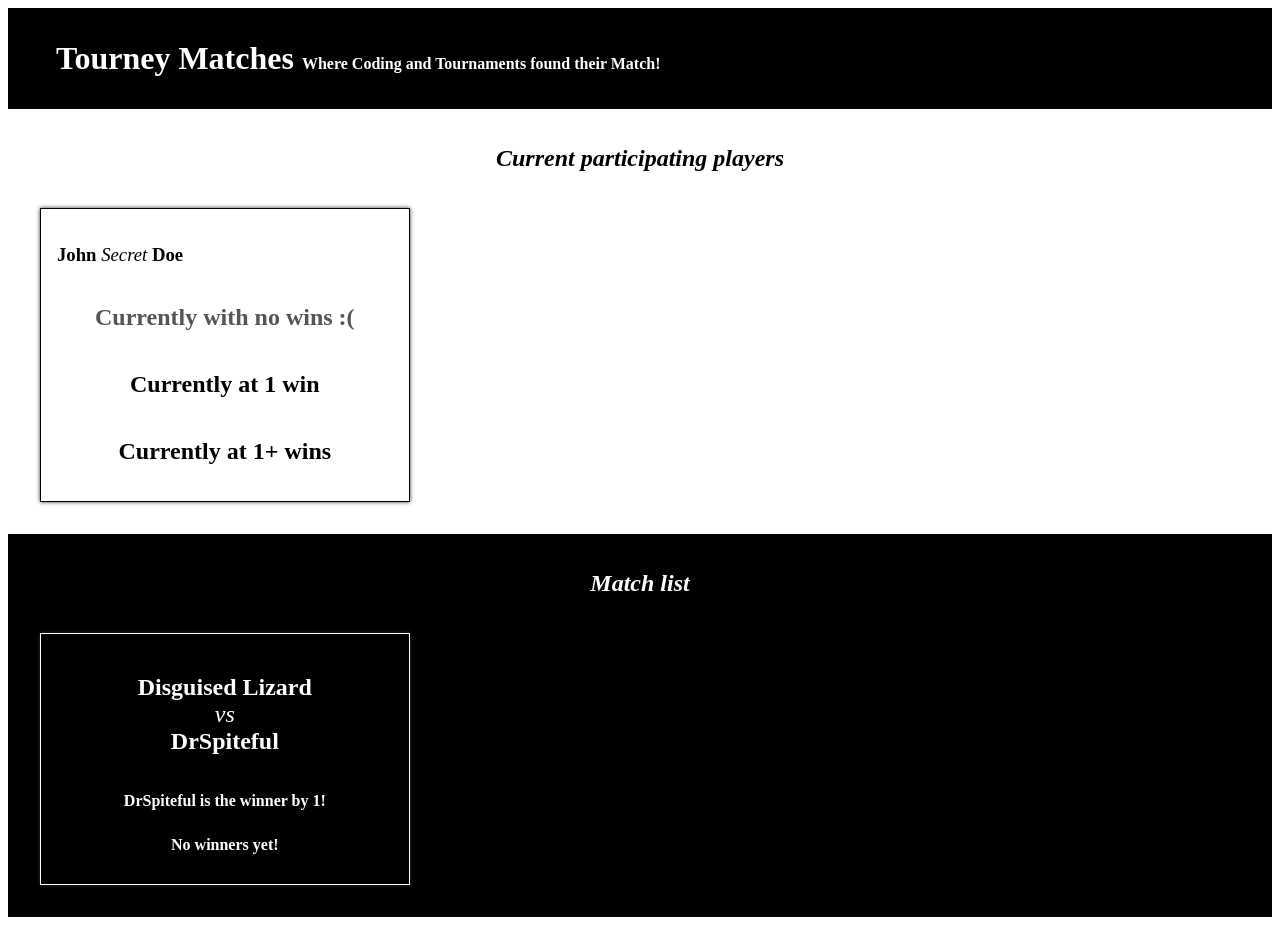
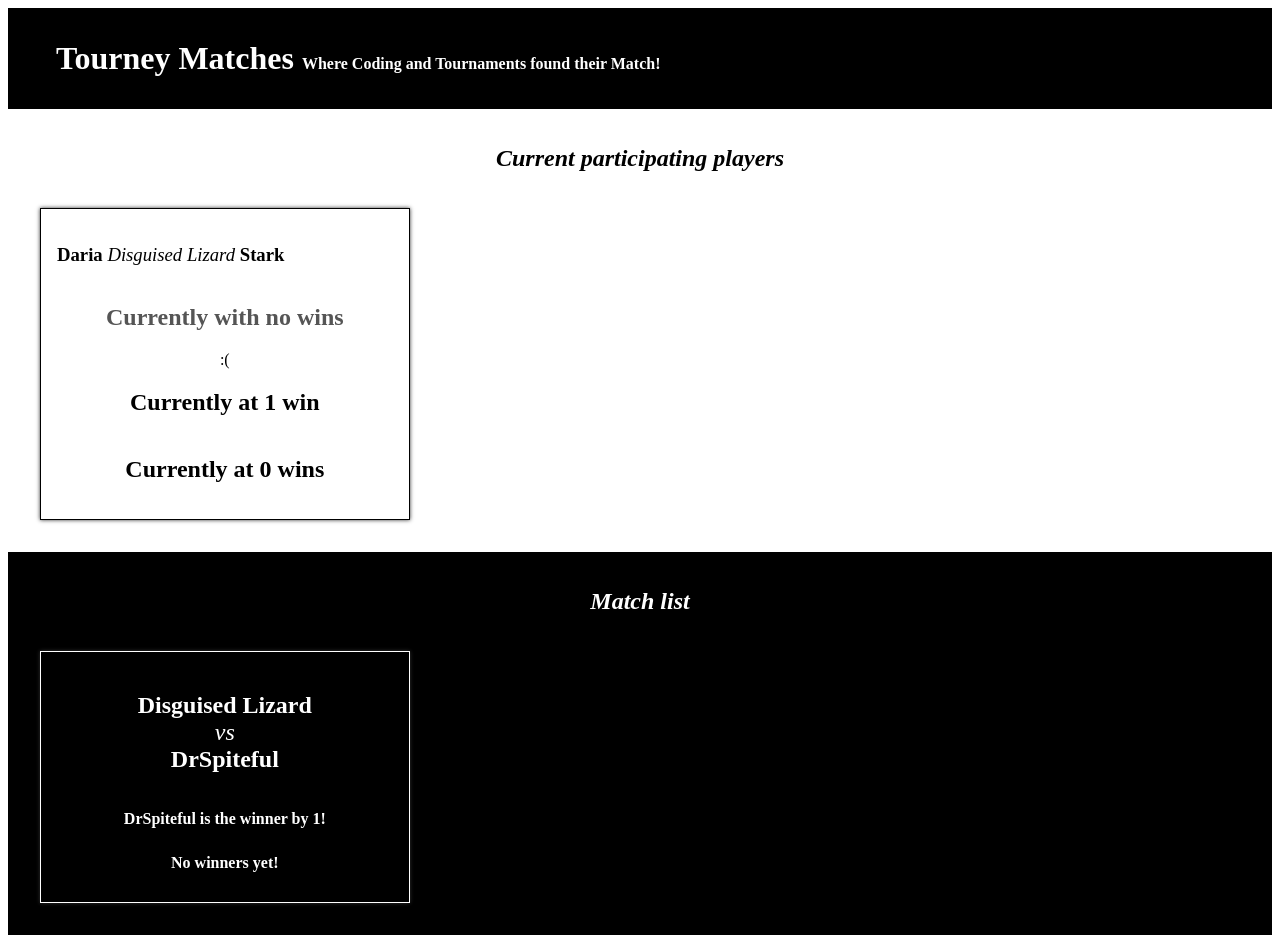
Before and after one commit to CourtneyODonnell/tourney-matches, a React (Create React App) app: page / in a window 1280 px wide. Built offline with nearby package versions, Linux system fonts and the light colour scheme.

Commit message:
recieve the props for a player

```diff
--- a/src/components/Player.js
+++ b/src/components/Player.js
@@ -1,21 +1,17 @@
 import React from "react"; //optional
 
 //add a return statement that will return the Player HTML from the project overview reading
-function Player() {
-  return (
-    <article className="Player">
-      <h1>
-        John <span>Secret</span> Doe
-      </h1>
-      {/* to be shown when there are no wins */}
-      <h2 className="zero">Currently with no wins :( </h2>
-      {/* to be shown when there is 1 win */}
-      <h2>Currently at 1 win</h2>
-      {/* to be shown when there are multiple wins */}
-      <h2>Currently at 1+ wins</h2>
-    </article>
-  );
-}
+function Player(props) {
+
+    return (
+      <article className="Player">
+        <h1>{props.firstName} <span>{props.gamerTag}</span> {props.lastName}</h1>
+        {/* To be shown when there is no wins */}<h2 className="zero">Currently with no wins </h2>:(
+        {/* To be shown when there is 1 win */}<h2>Currently at 1 win</h2>
+        {/* To be shown when there is more than one win */}<h2>Currently at {props.wins} wins</h2>
+      </article>
+    );
+  }
 
 //after function, write statement to export it
 export default Player;
--- a/src/components/PlayerList.js
+++ b/src/components/PlayerList.js
@@ -5,15 +5,18 @@
 import { preparePlayerData, addWinsToPlayers } from '../helpers/playerHelpers';
 import Player from "./Player";
 
-export default function PlayerList(props) {
-	const playerDataArray = preparePlayerData(playerData);
-	const parsedPlayerData = addWinsToPlayers(playerDataArray, matchData);
-	console.log(playerDataArray, parsedPlayerData);
+function PlayerList(props) {
+
+  const playerDataArray = preparePlayerData(playerData);
+  const parsedPlayerData = addWinsToPlayers(playerDataArray, matchData);
+  const onePlayer = parsedPlayerData[0];
 
   return (
     <section className="PlayerList">
       <h1>Current participating players</h1>
-      <Player />
+      <Player gamerTag={onePlayer.gamerTag} firstName={onePlayer.firstName} lastName={onePlayer.lastName} wins={onePlayer.wins} />
     </section>
   );
-};
+}
+
+export default PlayerList;
```
